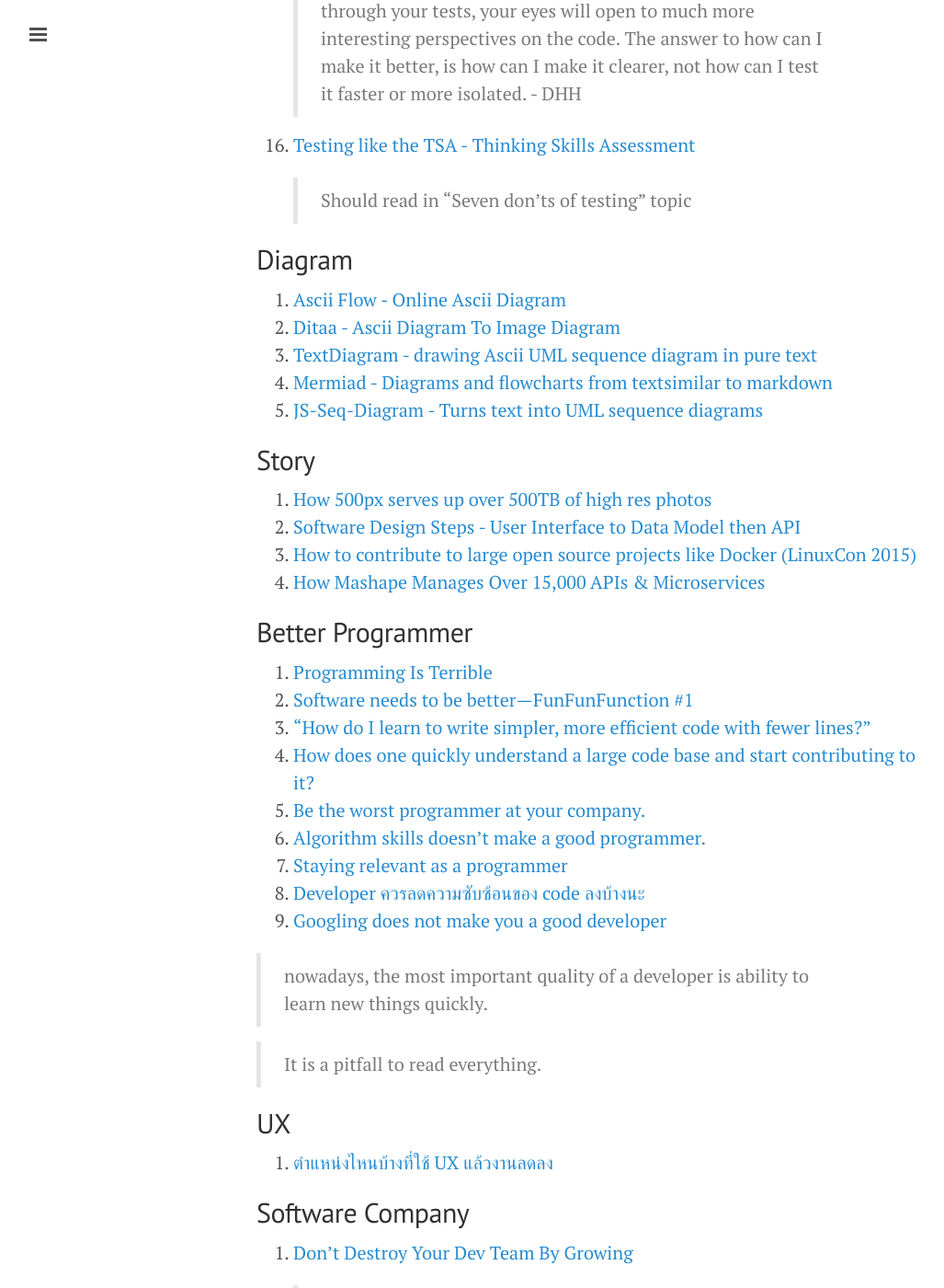
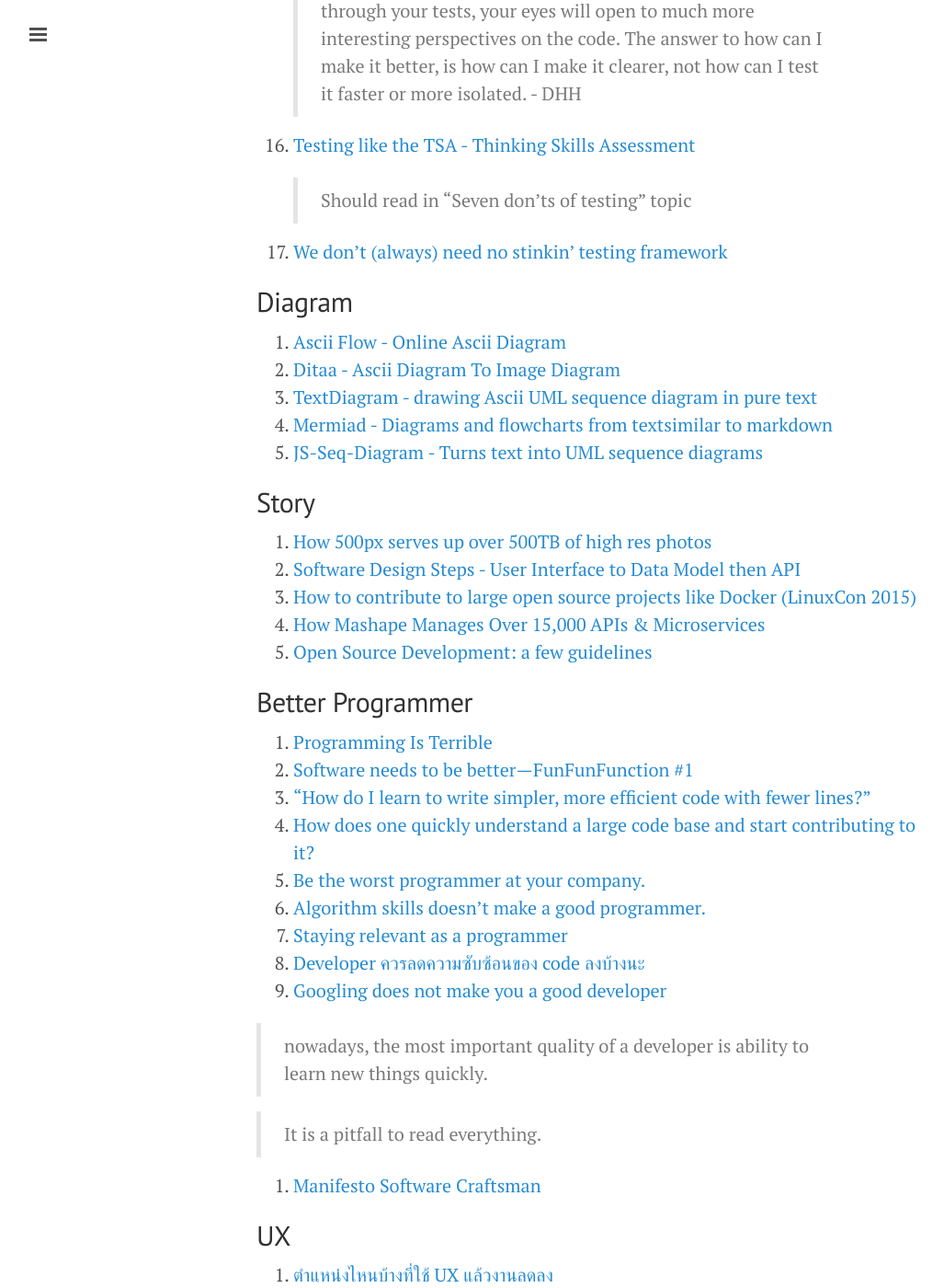
Before and after one commit to ibotdotout/ibotdotout.github.io, a Jekyll site: the page built from _posts/2015-06-24-coding.md, in a window 1280 px wide and 1400 px high, scrolled down 1900 px. Shown: the whole window at 92% size, without its empty margins (1-1028 px from the left). Built offline with Jekyll 4.4.1, drawn with Linux system fonts in a browser that asks for light colours; nearby versions of some CDN libraries; Markdown is read by kramdown in place of the engine named in the settings; comment, search, counter and statistics services are not loaded; some of the changed text lies outside the part shown.

Commit message:
Add more about coding

```diff
--- a/_posts/2015-06-24-coding.md
+++ b/_posts/2015-06-24-coding.md
@@ -71,6 +71,8 @@ excerpt: All about coding resources and stroy about coding.
 
     > Should read in "Seven don’ts of testing" topic
 
+8. [We don't (always) need no stinkin' testing framework](http://articles.coreyhaines.com/posts/dont-always-need-a-testing-framework/)
+
 
 ## Diagram
 1. [Ascii Flow - Online Ascii Diagram](http://asciiflow.com)
@@ -84,6 +86,7 @@ excerpt: All about coding resources and stroy about coding.
 2. [Software Design Steps - User Interface to Data Model then API](https://medium.com/product-craftsmanship/software-design-steps-b981173d4ef)
 3. [How to contribute to large open source projects like Docker (LinuxCon 2015)](http://www.slideshare.net/jpetazzo/how-to-contribute-to-large-open-source-projects-like-docker-linuxcon-2015)
 4. [How Mashape Manages Over 15,000 APIs & Microservices](http://stackshare.io/mashape/how-mashape-manages-over-15-000-apis-microservices)
+5. [Open Source Development: a few guidelines](http://blog.codacy.com/2015/12/17/open-source-development-a-few-guidelines/)
 
 ## Better Programmer
 1. [Programming Is Terrible](http://pastebin.com/ed1pP9Ak)
@@ -100,6 +103,8 @@ excerpt: All about coding resources and stroy about coding.
   > learn new things quickly.
 
   > It is a pitfall to read everything.
+
+10. [Manifesto Software Craftsman](http://manifesto.softwarecraftsmanship.org)
 
 ## UX
 9. [ตำแหน่งไหนบ้างที่ใช้ UX แล้วงานลดลง](http://uxacademy.in.th/study/2015/10/21/why-everyone-should-learn-ux.html)
```
Also changed, not shown: other parts of _posts/2015-06-24-coding.md (+1 -0 lines).
